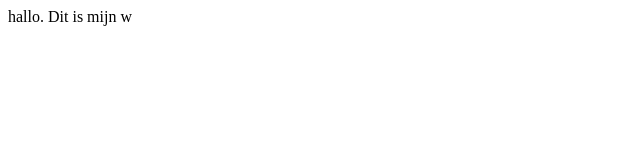
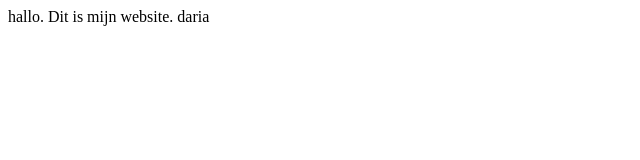
Before and after one commit to ThijsdeBlock/2023-html-v4f-Thijs, a plain HTML site: page index.html in a window 1280 px wide. Shown: the full height of the page, 0-640 px from the left. Drawn offline with Linux system fonts and the light colour scheme.

Commit message:
nog iets

```diff
--- a/index.html
+++ b/index.html
@@ -9,7 +9,10 @@
 </head>
 
 <body>
-hallo. Dit is mijn w
+hallo. Dit is mijn website.
+
+
+daria
 </body>
 
 </html>
```
